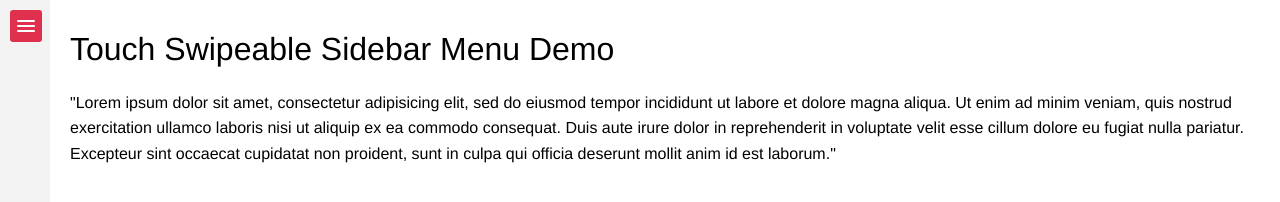
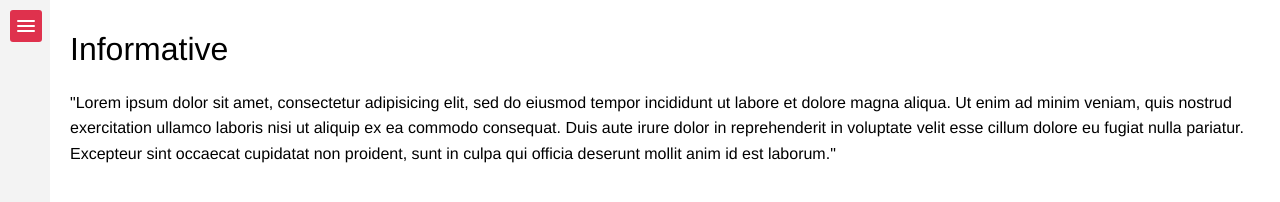
Before and after one commit to jawadasgharmalik/informativeApp, a plain HTML site: page www/index.html in a window 1280 px wide. Drawn offline with nearby package versions, Linux system fonts and the light colour scheme; some packages are replaced by stand-ins of ours; a script that the page names is missing.

Commit message:
change caption
change header title on index page

```diff
--- a/www/index.html
+++ b/www/index.html
@@ -142,7 +142,7 @@ html {
           <div class="swipe-area"></div>
           <a href="#" data-toggle=".container" id="sidebar-toggle"> <span class="bar"></span> <span class="bar"></span> <span class="bar"></span> </a>
           <div class="content">
-            <h1>Touch Swipeable Sidebar Menu Demo</h1>
+            <h1>Informative</h1>
             <div class="jquery-script-ads">
 <script type="text/javascript"
 src="http://pagead2.googlesyndication.com/pagead/show_ads.js">
```
